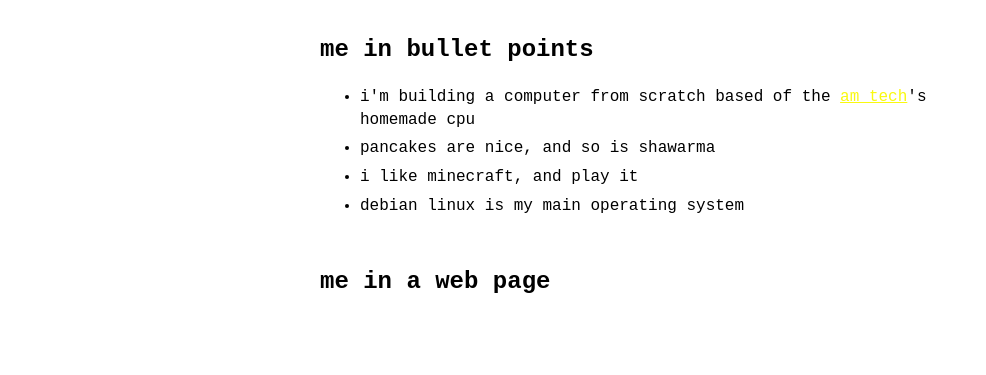
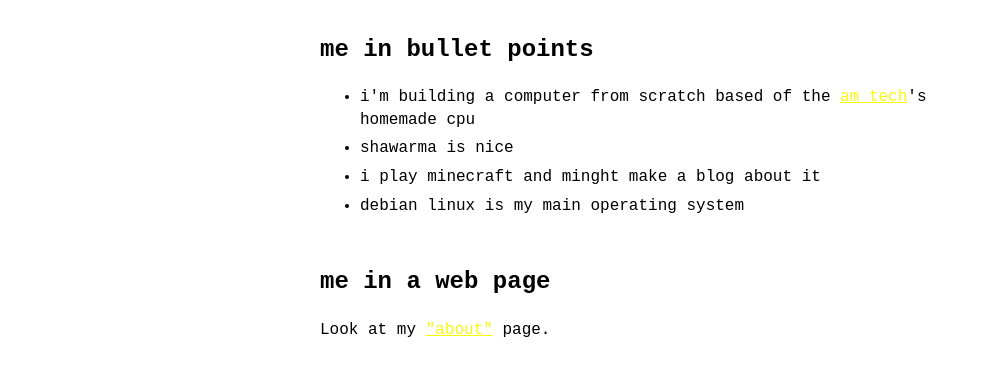
Before and after one commit to raaaahim/raaaahim.github.io, a plain HTML site: page index.html in a window 1280 px wide. Shown: the part 201-576 px from the top of the page, without its empty margins (0-986 px from the left). Drawn offline with Linux system fonts and the light colour scheme.

Commit message:
Add files via upload

```diff
--- a/index.html
+++ b/index.html
@@ -20,12 +20,13 @@
                 <h2>me in bullet points</h2>
                 <ul>
                     <li>i'm building a computer from scratch based of the <a href="https://www.youtube.com/@TheAMTech_Official">am tech</a>'s homemade cpu</li>
-                    <li>pancakes are nice, and so is shawarma</li>
-                    <li>i like minecraft, and play it</li>
+                    <li>shawarma is nice</li>
+                    <li>i play minecraft and minght make a blog about it</li>
                     <li>debian linux is my main operating system</li>
                 </ul>
 
                 <h2>me in a web page</h2>
+                    <p>Look at my <a href="about.html">"about"</a> page.</p>
             </section>
         </div>
 
```
Also changed, not shown: about.html (added, +16 -0 lines).
